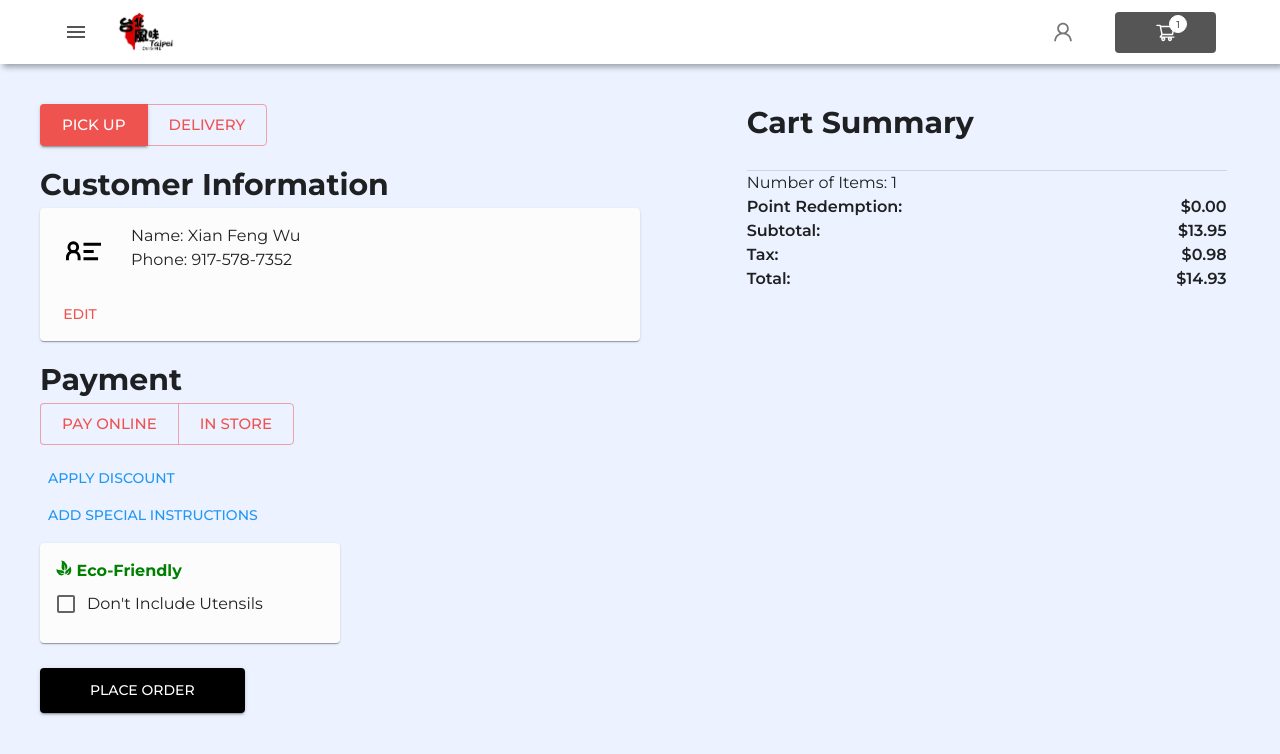
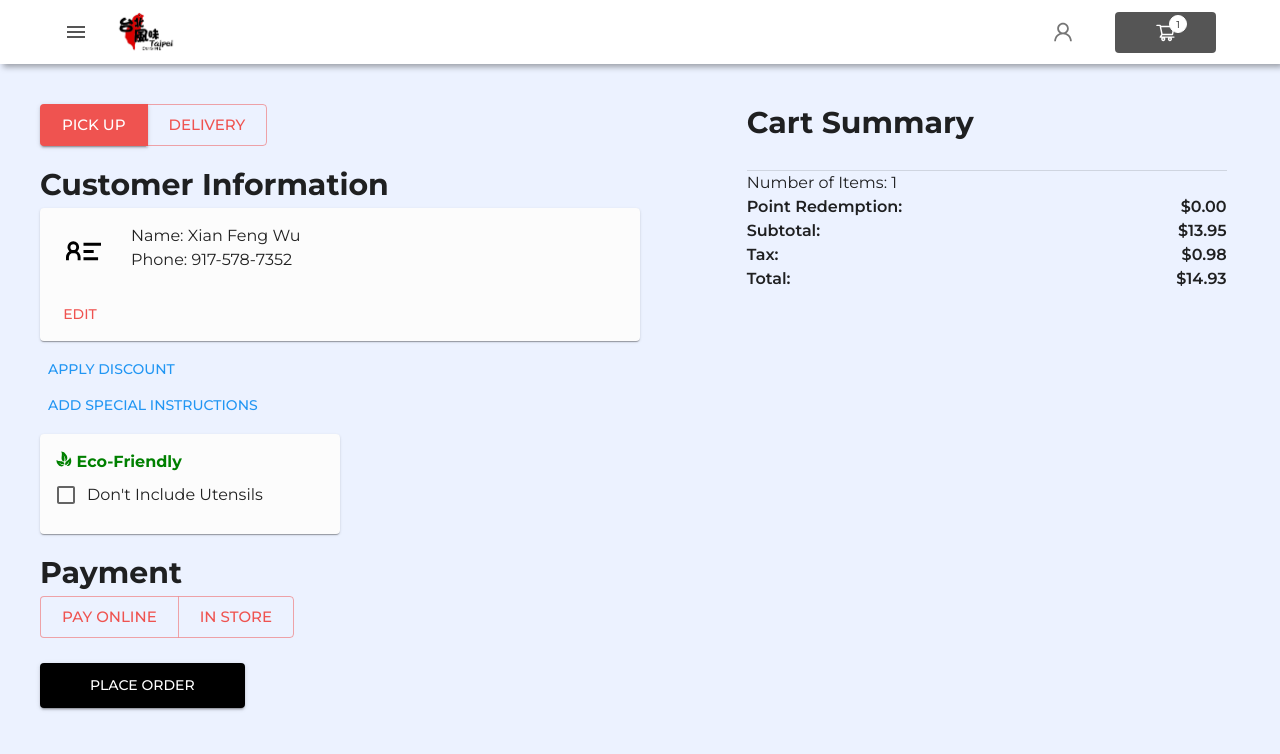
Before and after one commit to XianFengWu1996/taipeicuisine_nextjs, a Next.js app: page /order/checkout in a window 1280 px wide. Shown: the top 754 px of the page. Built offline with nearby package versions, Linux system fonts and the light colour scheme.

Commit message:
finish includeUtensil functionality

```diff
--- a/components/order/checkout/customerDetails/ApplyDiscount.tsx
+++ b/components/order/checkout/customerDetails/ApplyDiscount.tsx
@@ -21,7 +21,7 @@ export const ApplyDiscount = () => {
     const { temp_point, original_subtoal } = useAppSelector(state => state.cart)
 
     return <>
-        <Button sx={{ color: blue[500]}} onClick={handleOpenToggle}>Apply Discount</Button>
+        <Button sx={{ color: blue[500],marginTop: '10px'}} onClick={handleOpenToggle}>Apply Discount</Button>
 
         <motion.div
             animate={ open ? 'open' : 'close' }
--- a/components/order/checkout/customerDetails/includeUtensils.tsx
+++ b/components/order/checkout/customerDetails/includeUtensils.tsx
@@ -1,14 +1,22 @@
 import { Card, CardContent, Checkbox, FormControlLabel, Typography } from "@mui/material"
 import { GiThreeLeaves } from "react-icons/gi"
+import { setToggleIncludeUtensils } from "../../../../store/slice/cartSlice"
+import { useAppDispatch, useAppSelector } from "../../../../store/store"
 
 export const IncludeUtensils = () => {
-    return <Card sx={{ margin: '10px 0 25px 0', width: '300px', height: '100px'}}>
+    const { includeUtensils } = useAppSelector(state => state.cart)
+    const dispatch = useAppDispatch();
+    return <Card sx={{ margin: '10px 0', width: '300px', height: '100px'}}>
             <CardContent>
                 <Typography sx={{ color: 'green', fontWeight: 700}}>
                       <GiThreeLeaves />  Eco-Friendly
                     </Typography>
 
-                <FormControlLabel control={<Checkbox />} label="Don&apos;t Include Utensils" />
+                <FormControlLabel control={
+                    <Checkbox
+                        value={includeUtensils}
+                        onChange={(e) => dispatch(setToggleIncludeUtensils(e.target.checked))}/>
+                    } label="Don&apos;t Include Utensils" />
             </CardContent>
         </Card>
 }
--- a/components/order/checkout/customerDetails/index.tsx
+++ b/components/order/checkout/customerDetails/index.tsx
@@ -40,7 +40,6 @@ export const CustomerDetails = () => {
 
         {/* <TipSelection /> */}
 
-        <PaymentSelection />
 
         <ApplyDiscount />
 
@@ -48,6 +47,8 @@ export const CustomerDetails = () => {
 
         <IncludeUtensils />
 
+        <PaymentSelection />
+
         <div>
             <Button variant="contained" sx={{ backgroundColor: '#000', padding: '10px 50px'}}>Place Order</Button>
         </div>
--- a/components/order/checkout/customerDetails/paymentSelection.tsx
+++ b/components/order/checkout/customerDetails/paymentSelection.tsx
@@ -5,7 +5,7 @@ import { useAppDispatch, useAppSelector } from "../../../../store/store"
 export const PaymentSelection = () => {
     const cartState = useAppSelector(state => state.cart);
     const dispatch = useAppDispatch();
-    return <div style={{ marginBottom: '15px'}}>
+    return <div style={{ marginBottom: '25px'}}>
         <Typography variant="h4">Payment</Typography>
         <ButtonGroup size="large">
             <Button
--- a/store/slice/cartSlice.ts
+++ b/store/slice/cartSlice.ts
@@ -15,6 +15,7 @@ export interface CartState {
     payment_type: string,
     comments: string,
     point_redemption: number,
+    includeUtensils: boolean,
 
     temp_point: number,
 }
@@ -42,6 +43,7 @@ const initialState: CartState = {
     payment_type: '',
     comments: '',
     point_redemption: 0,
+    includeUtensils: false,
 
     temp_point: 1200,
 }
@@ -189,6 +191,10 @@ export const cartSlice = createSlice({
       calculateTotal(state);
 
     },
+    // UTENSILS
+    setToggleIncludeUtensils:(state, {payload} : PayloadAction<boolean>) => {
+      state.includeUtensils = payload;
+    },
   }
 })
 
@@ -205,7 +211,8 @@ export const {
   setCustomTip,
   setPayment,
   setComments,
-  setPointRedemption
+  setPointRedemption,
+  setToggleIncludeUtensils
 } = cartSlice.actions
 
 // export const menus = (state: MenuState) => state.menus;
```
